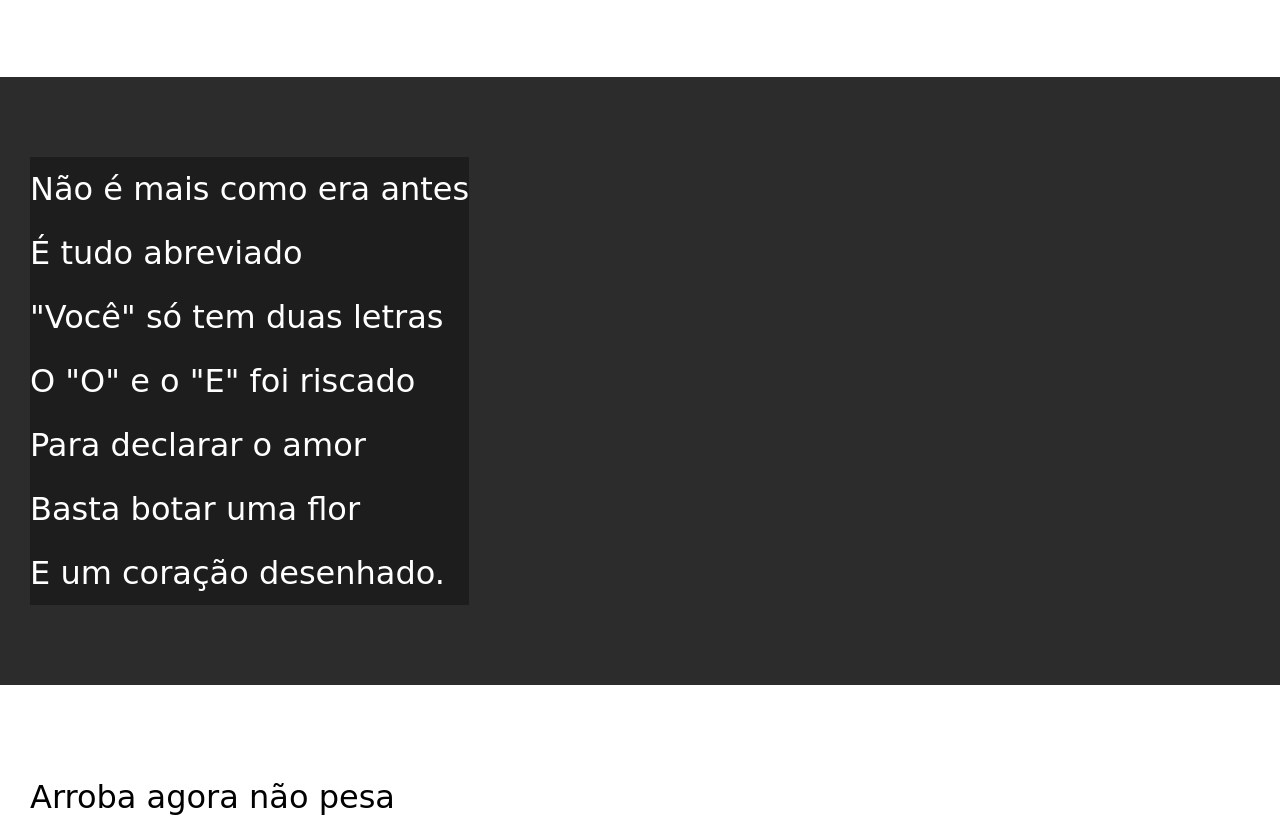
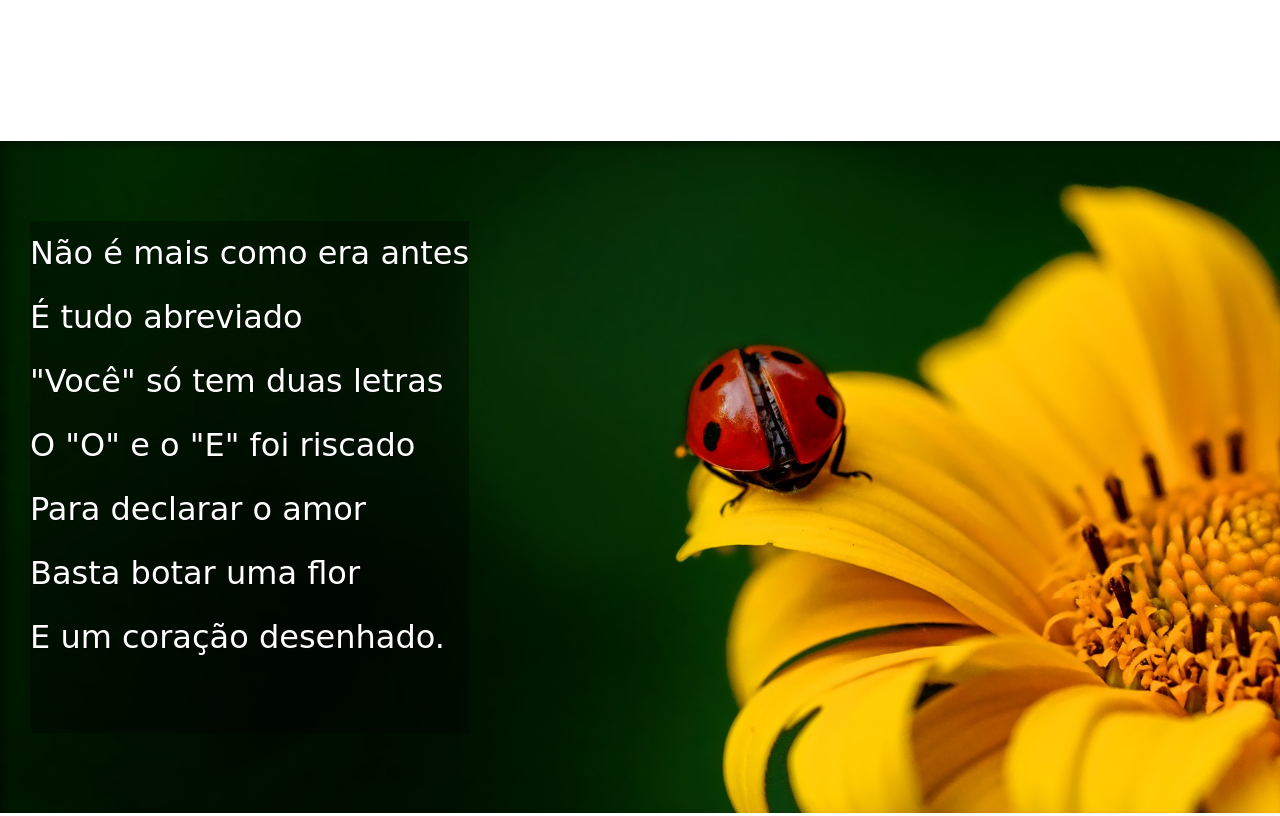
Before and after one commit to Sunshiinezin/HMTL-e-CSS, a plain HTML site: page Desafios/Df012/Index.html in a window 1280 px wide. Shown: the part 749-1565 px from the top of the page. Drawn offline with nearby package versions, Linux system fonts and the light colour scheme; a web font is replaced by a local one.

Commit message:
Desafio 012 v1.5

```diff
--- a/Desafios/Df012/Index.html
+++ b/Desafios/Df012/Index.html
@@ -25,7 +25,7 @@
         </p>
     </section>
 
-    <section class="imagem">
+    <section class="imagem" id="img01">
         <p>
             Não é mais como era antes <br>
             É tudo abreviado <br>
@@ -58,7 +58,7 @@
         </p>
     </section>
 
-    <section class="imagem">
+    <section class="imagem" id="img02">
         <p>
             Tenho saudade das cartas <br>
             Escritas com a própria mão <br>
--- a/Desafios/Df012/estilo/style.css
+++ b/Desafios/Df012/estilo/style.css
@@ -59,6 +59,10 @@ section{
     font-size: 2.5vw;
 }
 
+section > p{
+    padding-bottom: 2em;
+}
+
 section.normal{
     background-color: white;
     color: black;
@@ -67,11 +71,25 @@ section.normal{
 section.imagem{
     background-color: rgb(44, 44, 44);
     color: white;
+    box-shadow: inset 5px 5px 8px 0px rgba(0, 0, 0, 0.396);
+    background-size: cover;
+    background-attachment: fixed;
 }
 
 section.imagem > p {
     background-color: rgba(0, 0, 0, 0.349);
     display: inline-block;
+    text-shadow: 1px 1px 0px rgba(0, 0, 0, 0.637);
+}
+
+section#img01{
+    background-image: url(../imagens/background001.jpg);
+    background-position: right center;
+}
+
+section#img02{
+    background-image: url(../imagens/background002.jpg);
+    background-size: cover;
 }
 
 footer {
```
